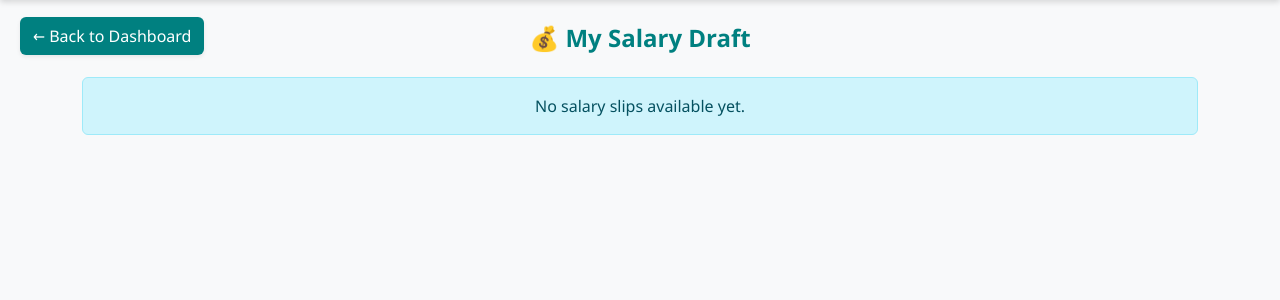
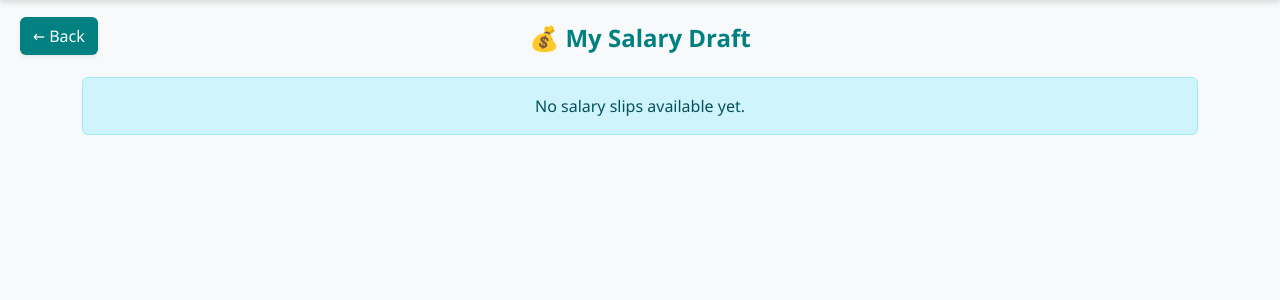
Before and after one commit to manjunathk-arch/iconnect, a Django app: page /salary_slip/ in a window 1280 px wide. Shown: the part 63-363 px from the top of the page. Run offline with Django 5.2, Linux system fonts and the light colour scheme; the visitor is signed in with stand-in values (Sample User, id 1); data that the repository does not hold is empty; some libraries are stand-ins or nearby versions.

Commit message:
Modified:   hybbconnect/views.py

```diff
--- a/hybbconnect/Templates/cluster_dashboard.html
+++ b/hybbconnect/Templates/cluster_dashboard.html
@@ -14,6 +14,7 @@
         <p class="nav-caption">CLUSTER MANAGEMENT</p>
         <nav class="cluster-nav">
             <a class="active" href="{% url 'cluster_dashboard' %}"><i class="bi bi-grid-1x2"></i> Dashboard</a>
+            <a href="{% url 'staff_salary_slip' %}"><i class="bi bi-wallet2"></i><span>Salary draft</span></a>
             <a href="{% url 'raise_staff_log' %}"><i class="bi bi-journal-plus"></i> Raise Staff Log</a>
             <a href="{% url 'raise_quality_feedback' %}"><i class="bi bi-clipboard-plus"></i> Quality Feedback</a>
             <a href="{% url 'view_quality_feedback' %}"><i class="bi bi-clipboard-check"></i> View Feedback</a>
--- a/hybbconnect/Templates/manager_dashboard.html
+++ b/hybbconnect/Templates/manager_dashboard.html
@@ -14,6 +14,7 @@
         <p class="sidebar-label">MANAGER MENU</p>
         <nav class="manager-nav">
             <a class="active" href="{% url 'manager_dashboard' %}"><i class="bi bi-grid-1x2"></i> Dashboard</a>
+            <a href="{% url 'staff_salary_slip' %}"><i class="bi bi-wallet2"></i><span> Salary draft </span></a>
             <a href="{% url 'raise_staff_log' %}"><i class="bi bi-journal-plus"></i> Raise Staff Log</a>
             <a href="{% url 'view_kitchen_logs' %}"><i class="bi bi-journal-text"></i> Kitchen Logs</a>
             <a href="{% url 'raise_quality_feedback' %}"><i class="bi bi-clipboard-plus"></i> Quality Feedback</a>
--- a/hybbconnect/Templates/owner_dashboard.html
+++ b/hybbconnect/Templates/owner_dashboard.html
@@ -13,6 +13,7 @@
         <div class="col-md-2 owner-sidebar">
             <h4 class="text-center mb-4">HybbConnect</h4>
             <a href="{% url 'owner_dashboard' %}">🏠 Dashboard</a>
+            <a href="{% url 'view_kitchen_logs' %}"><i class="bi bi-journal-text"></i> Kitchen Logs</a>
             <a href="{% url 'logout' %}">🚪 Logout</a>
         </div>
 
--- a/hybbconnect/Templates/staff_salary_slip.html
+++ b/hybbconnect/Templates/staff_salary_slip.html
@@ -46,9 +46,24 @@
 </style>
 
 <!-- 🔙 Fixed Back Button -->
-<a href="{% url 'staff_dashboard' %}" class="btn btn-teal back-btn-fixed shadow-sm">
-  ← Back to Dashboard
-</a>
+ {% if user.role == "kitchen_staff" %}
+<a href="{% url 'staff_dashboard' %}" class="btn btn-teal back-btn-fixed shadow-sm">← Back to Dashboard</a>
+
+{% elif user.role == "kitchen_manager" %}
+<a href="{% url 'manager_dashboard' %}" class="btn btn-teal back-btn-fixed shadow-sm">← Back to Dashboard</a>
+
+{% elif user.role == "cluster_manager" %}
+<a href="{% url 'cluster_dashboard' %}" class="btn btn-teal back-btn-fixed shadow-sm">← Back to Dashboard</a>
+
+{% elif user.role == "owner" %}
+<a href="{% url 'owner_dashboard' %}" class="btn btn-teal back-btn-fixed shadow-sm">← Back to Dashboard</a>
+
+{% elif user.role == "admin" %}
+<a href="{% url 'admin_dashboard' %}" class="btn btn-teal back-btn-fixed shadow-sm">← Back to Dashboard</a>
+
+{% else %}
+<a href="{% url 'dashboard' %}" class="btn btn-teal back-btn-fixed shadow-sm">← Back</a>
+{% endif %}
 
 <div class="container mt-4">
   <h4 class="fw-bold mb-3 text-teal text-center">💰 My Salary Draft</h4>
```
